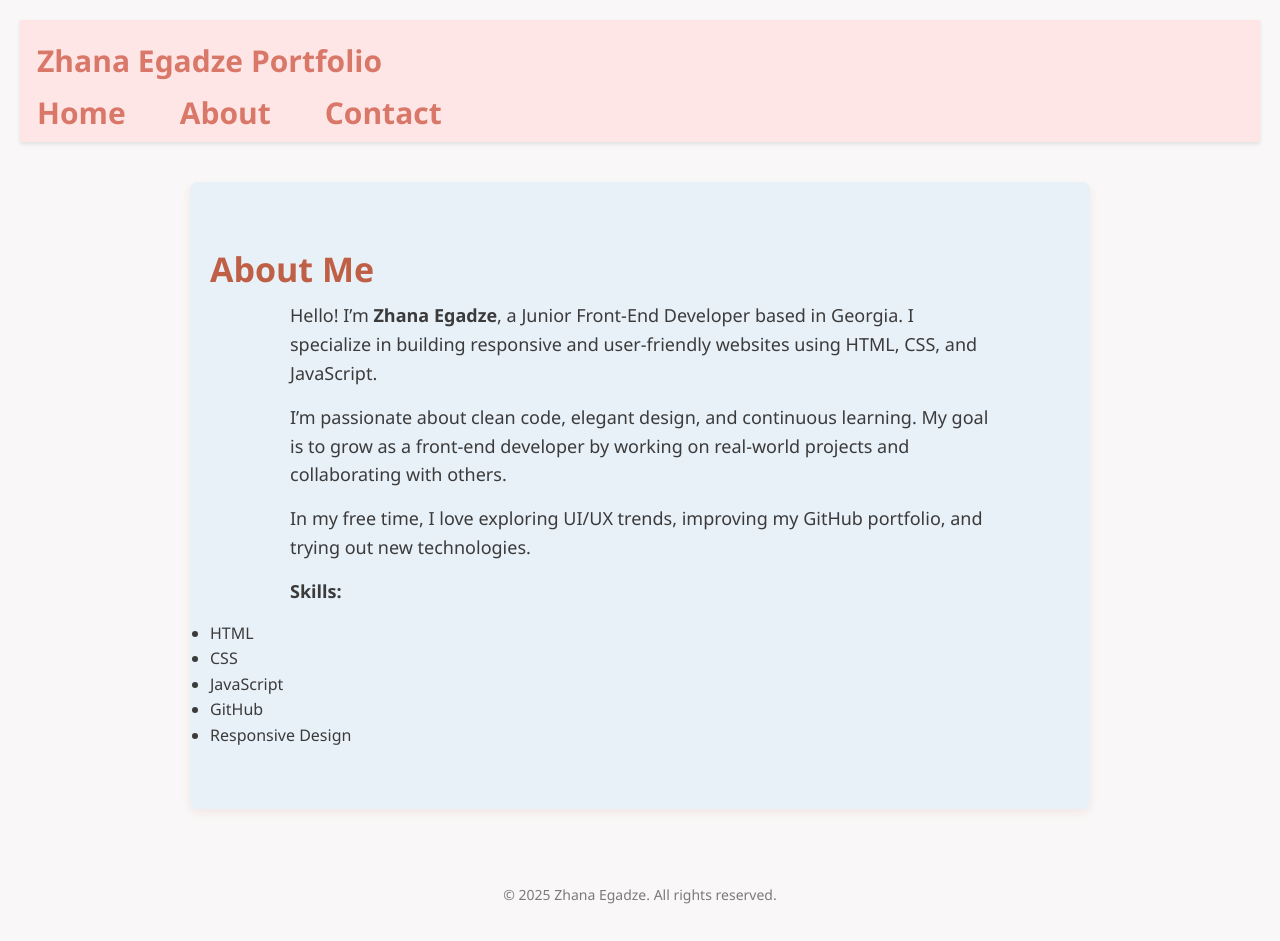
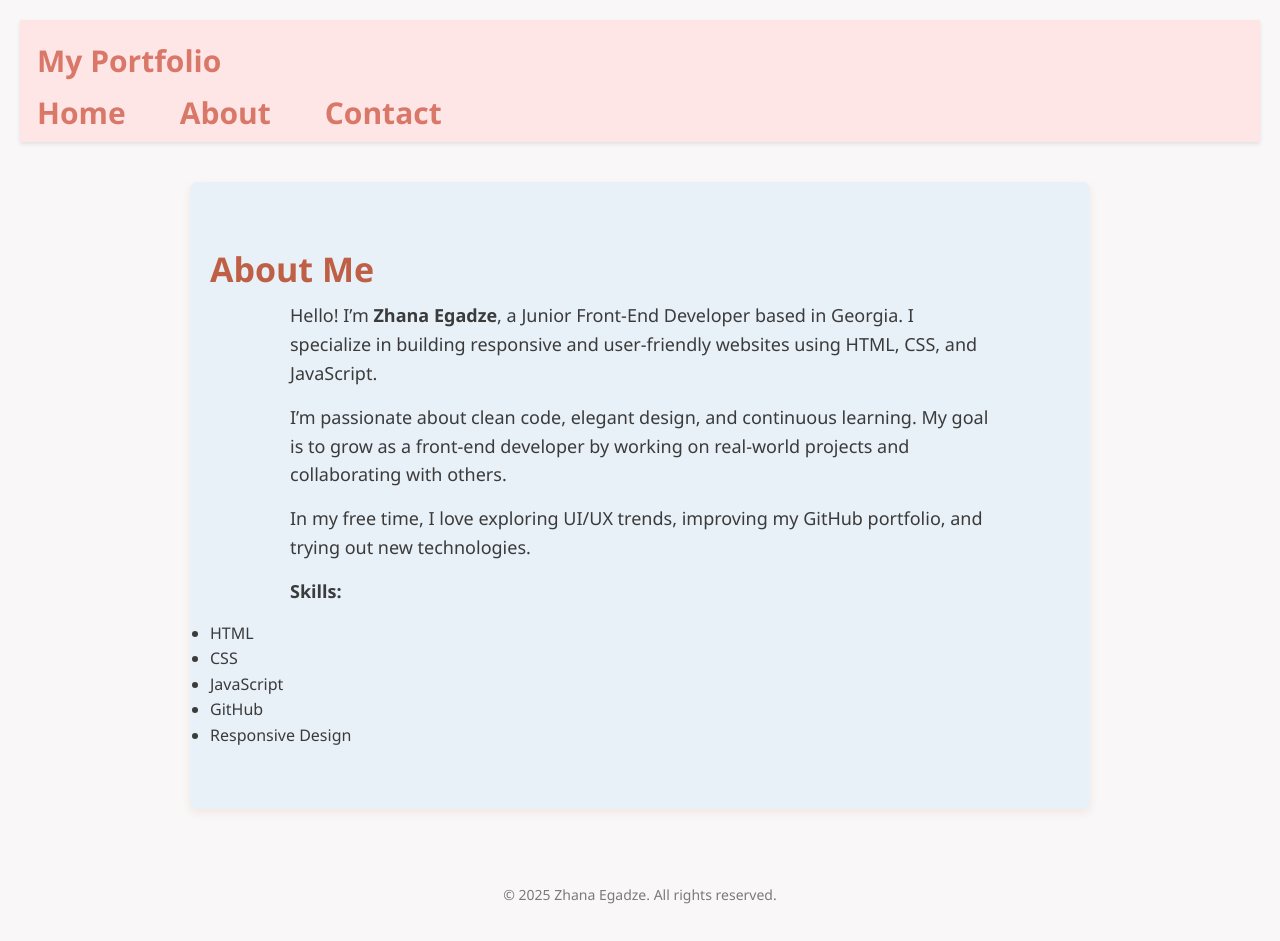
Before and after one commit to janajana4518/Portfolio-site, a plain HTML site: page about.html in a window 1280 px wide. Drawn offline with Linux system fonts and the light colour scheme.

Commit message:
Update about.html - changed title and removed Projects link

```diff
--- a/about.html
+++ b/about.html
@@ -13,7 +13,7 @@
   <header>
     <nav class="navbar">
       <h1 class="logo">
-        <a href="index.html">Zhana Egadze Portfolio</a>
+        <a href="index.html">My Portfolio</a>
       </h1>
       <ul class="nav-links">
         <li><a href="index.html">Home</a></li>
```
